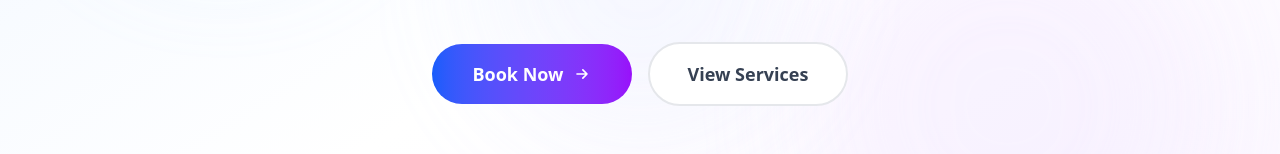
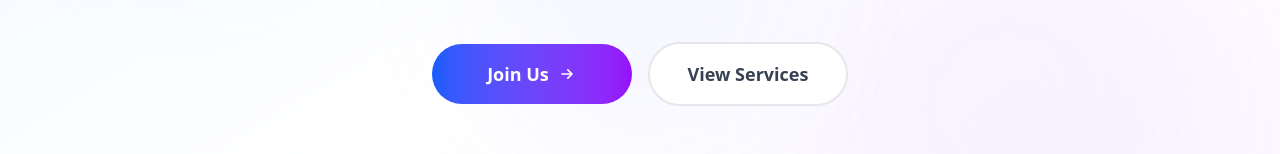
Before and after one commit to Sourabh-beast/yann, a Next.js app: page / in a window 1280 px wide. Shown: the part 422-576 px from the top of the page. Built offline with nearby package versions, Linux system fonts and the light colour scheme.

Commit message:
Join Us button

```diff
--- a/src/components/Hero.jsx
+++ b/src/components/Hero.jsx
@@ -1,9 +1,15 @@
 "use client";
 
 import Link from "next/link";
-import React from "react";
+import React, { useState } from "react";
+import ServiceProviderRegistration from "./registration/Modal";
 
 export default function Hero() {
+  const [isModalOpen, setIsModalOpen] = useState(false);
+
+  const openModal = () => setIsModalOpen(true);
+  const closeModal = () => setIsModalOpen(false);
+
   return (
     <section className="relative min-h-screen w-full flex items-center justify-center overflow-hidden">
       {/* Background with gradient overlay */}
@@ -32,11 +38,11 @@ export default function Hero() {
 
           {/* Call-to-action buttons */}
           <div className="flex flex-col sm:flex-row gap-4 justify-center items-center pt-6 sm:pt-2">
-            <Link
-              href="/book"
+            <button
+              onClick={openModal}
               className="group relative inline-flex items-center justify-center px-8 py-4 text-lg font-semibold text-white bg-gradient-to-r from-blue-600 to-purple-600 rounded-full transition-all duration-300 hover:shadow-2xl hover:shadow-blue-500/25 hover:-translate-y-1 hover:from-blue-600 hover:to-purple-700 min-w-[200px]"
             >
-              <span className="relative z-10">Book Now</span>
+              <span className="relative z-10">Join Us</span>
               <div className="absolute inset-0 rounded-full bg-gradient-to-r from-blue-600 to-purple-700 opacity-0 group-hover:opacity-100 transition-opacity duration-300"></div>
               <svg
                 className="ml-2 w-4 h-4 sm:w-5 sm:h-5 transition-transform group-hover:translate-x-1"
@@ -51,7 +57,7 @@ export default function Hero() {
                   d="M13 7l5 5m0 0l-5 5m5-5H6"
                 />
               </svg>
-            </Link>
+            </button>
 
             <Link
               href="/services"
@@ -115,6 +121,12 @@ export default function Hero() {
           />
         </svg>
       </div>
+
+      {/* Service Provider Registration Modal */}
+      <ServiceProviderRegistration
+        isOpen={isModalOpen}
+        onClose={closeModal}
+      />
     </section>
   );
 }
```
